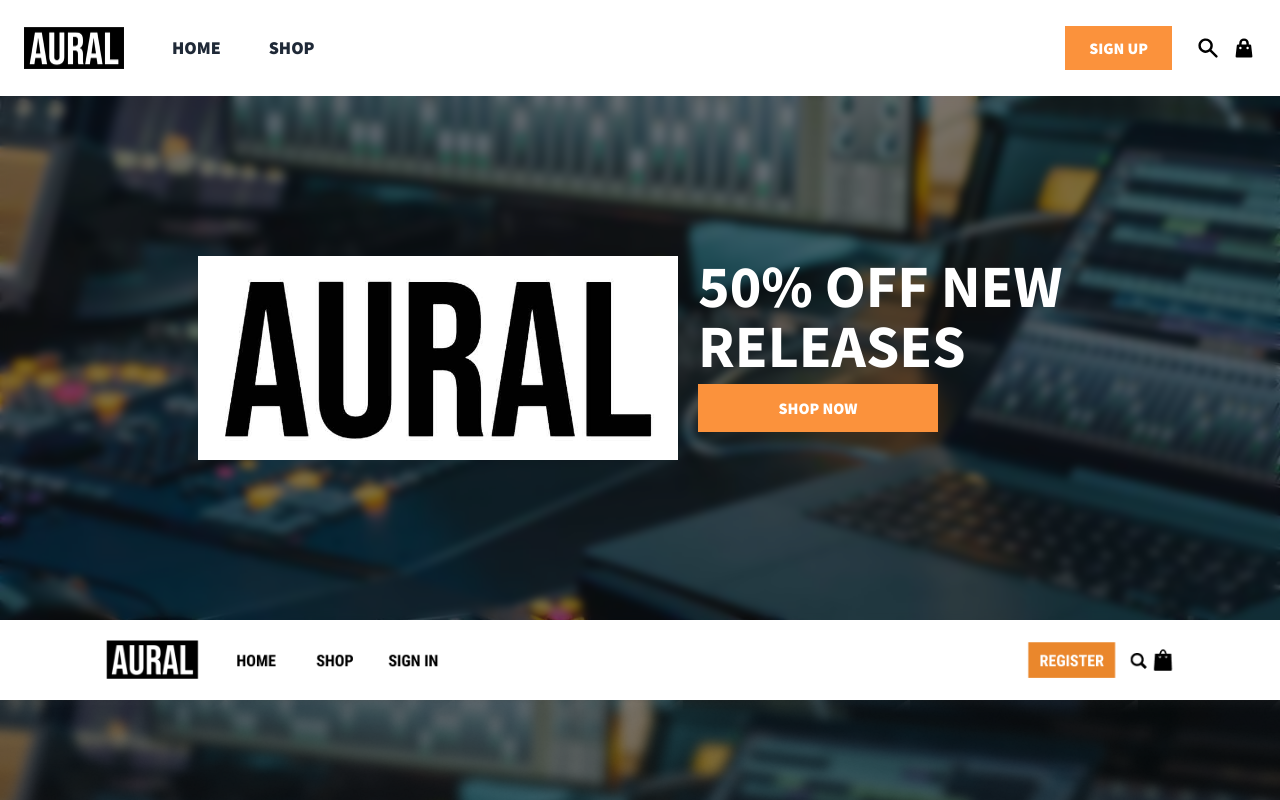
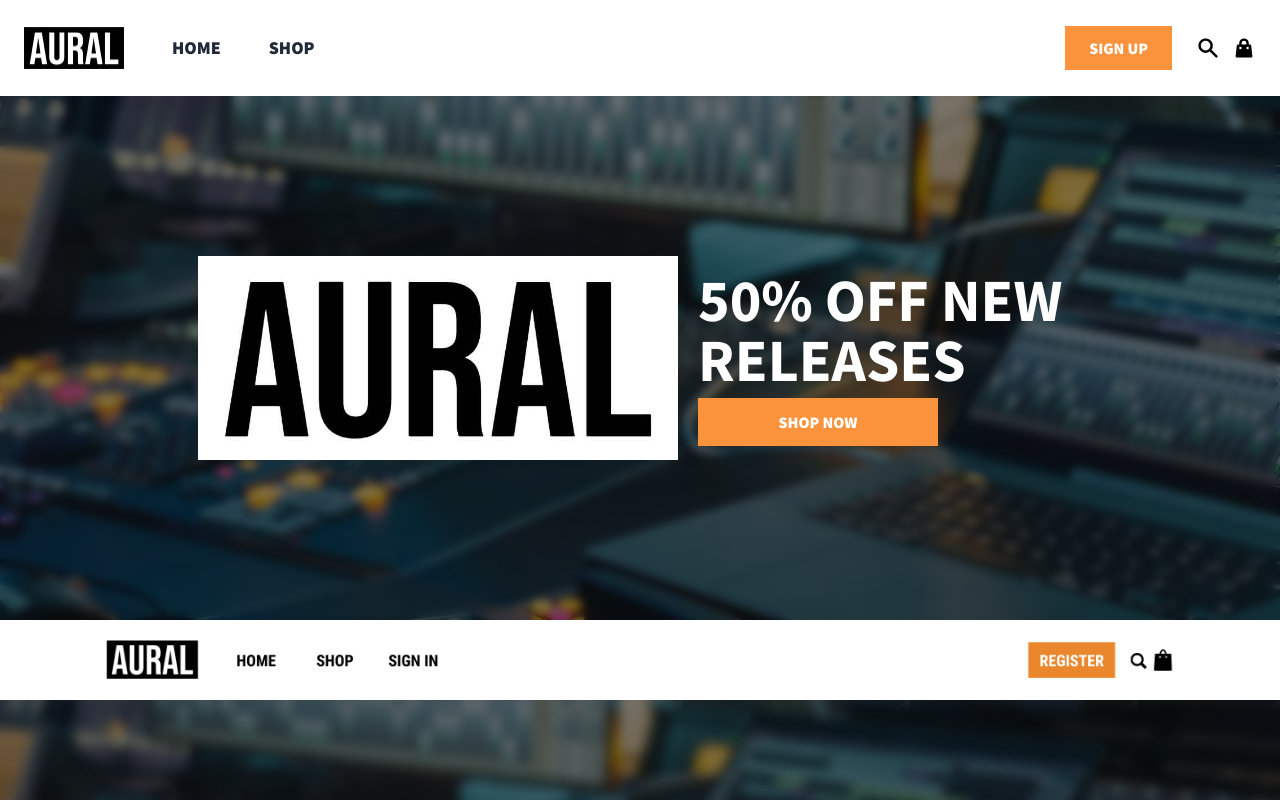
Before and after one commit to joejcox/AURAL, a React (Create React App) app: page / in a window 1280 px wide. Shown: the top 800 px of the page. Built offline with nearby package versions, Linux system fonts and the light colour scheme; a web font is replaced by a local one.

Commit message:
refactor: vertically align banner content to center

```diff
--- a/src/components/HomeBanner/index.jsx
+++ b/src/components/HomeBanner/index.jsx
@@ -13,7 +13,7 @@ const HomeBanner = () => {
           width="500"
           className="mb-4 lg:mb-0 lg:pr-5"
         />
-        <div className="w-96 flex flex-col items-center lg:items-start">
+        <div className="w-96 flex flex-col justify-center items-center lg:items-start">
           <h1 className="text-center lg:text-left text-white font-bold uppercase text-6xl leading-xl">
             50% off new releases
           </h1>
```
